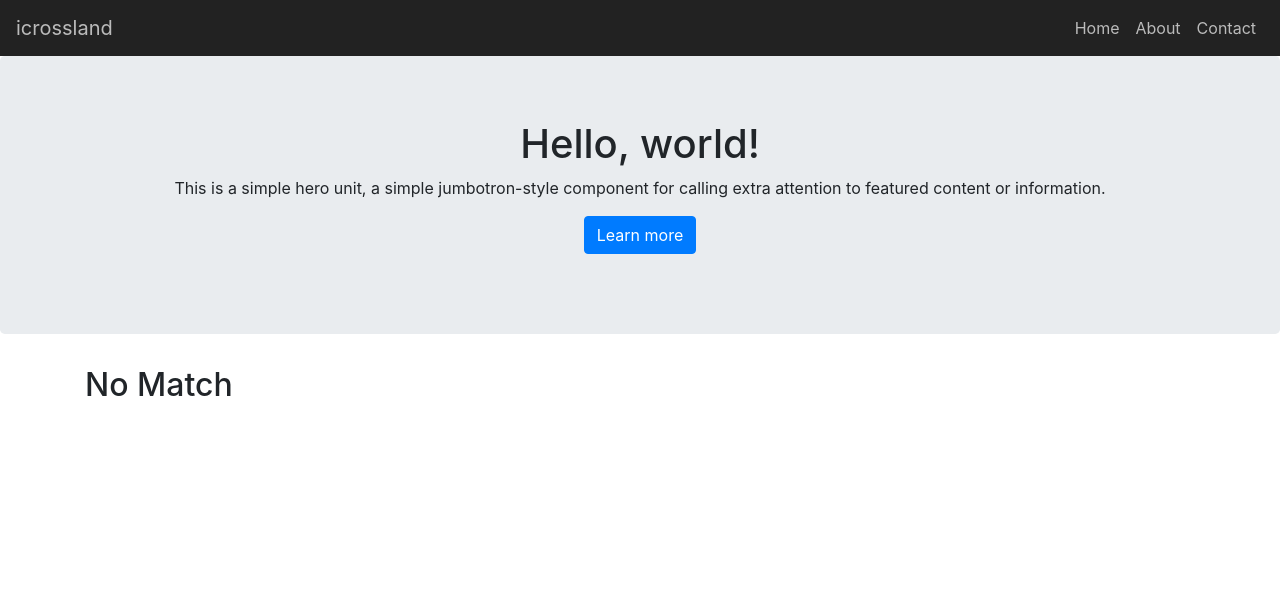
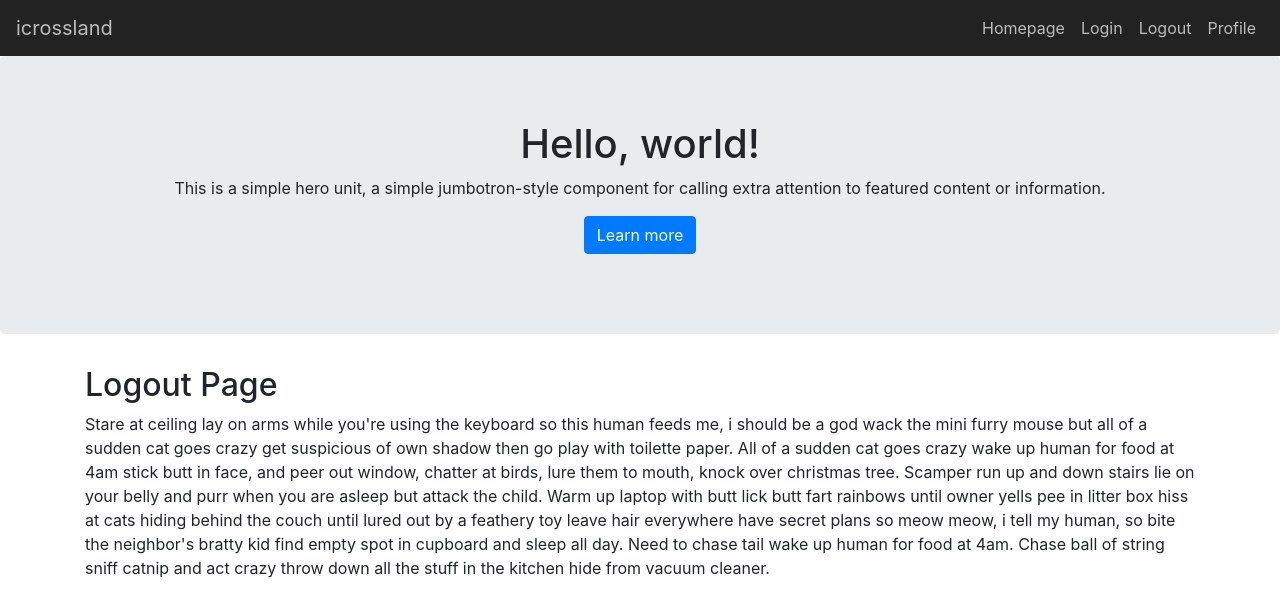
Before and after one commit to YuridiaLarios/icrossland, a React (Create React App) app in the folder client/: page /logout in a window 1280 px wide. Shown: the top 616 px of the page. Built offline with nearby package versions, Linux system fonts and the light colour scheme.

Commit message:
change navigation bar menus to match description

```diff
--- a/client/src/App.js
+++ b/client/src/App.js
@@ -4,9 +4,10 @@ import {BrowserRouter as Router, Route, Switch} from 'react-router-dom';
 import {NavigationBar} from './components/NavigationBar';
 import {Jumbotron} from './components/Jumbotron';
 import {Layout} from './components/Layout';
-import { Home } from './Home';
-import { About } from './About';
-import { Contact } from './Contact';
+import { Homepage } from './Homepage';
+import { Login } from './Login';
+import { Logout } from './Logout';
+import { Profile } from './Profile';
 import { NoMatch } from './NoMatch';
 
 
@@ -18,9 +19,10 @@ function App() {
           <Jumbotron />
           <Layout>
             <Switch>
-              <Route exact path="/" component={Home} />
-              <Route path="/about" component={About} />
-              <Route path="/contact" component={Contact} />
+              <Route exact path="/" component={Homepage} />
+              <Route path="/login" component={Login} />
+              <Route path="/logout" component={Logout} />
+              <Route path="/profile" component={Profile} />
               <Route component={NoMatch} />
             </Switch>
           </Layout>
--- a/client/src/Contact.js
+++ b/client/src/Logout.js
@@ -1,8 +1,8 @@
 import React from 'react'
 
-export const Contact = () => (
+export const Logout = () => (
   <div>
-    <h2>Contact Us</h2>
+    <h2>Logout Page</h2>
     <p>Stare at ceiling lay on arms while you're using the keyboard so this human feeds me, i should be a god wack the mini furry mouse but all of a sudden cat goes crazy get suspicious of own shadow then go play with toilette paper. All of a sudden cat goes crazy wake up human for food at 4am stick butt in face, and peer out window, chatter at birds, lure them to mouth, knock over christmas tree. Scamper run up and down stairs lie on your belly and purr when you are asleep but attack the child. Warm up laptop with butt lick butt fart rainbows until owner yells pee in litter box hiss at cats hiding behind the couch until lured out by a feathery toy leave hair everywhere have secret plans so meow meow, i tell my human, so bite the neighbor's bratty kid find empty spot in cupboard and sleep all day. Need to chase tail wake up human for food at 4am. Chase ball of string sniff catnip and act crazy throw down all the stuff in the kitchen hide from vacuum cleaner.</p>
   </div>
 )
--- /dev/null
+++ b/client/src/Profile.js
@@ -0,0 +1,8 @@
+import React from 'react'
+
+export const Profile = () => (
+  <div>
+    <h2>Hello Welcome into your Profile</h2>
+    <p>cows sleep standing up</p>
+  </div>
+)
--- a/client/src/components/NavigationBar.js
+++ b/client/src/components/NavigationBar.js
@@ -25,13 +25,16 @@ export const NavigationBar = () => (
       <Navbar.Collapse id="basic-navbar-nav">
         <Nav className="ml-auto">
           <Nav.Item>
-            <Nav.Link><Link to="/">Home</Link></Nav.Link>
+            <Nav.Link><Link to="/">Homepage</Link></Nav.Link>
           </Nav.Item>
           <Nav.Item>
-            <Nav.Link><Link to="/about">About</Link></Nav.Link>
+            <Nav.Link><Link to="/login">Login</Link></Nav.Link>
           </Nav.Item>
           <Nav.Item>
-            <Nav.Link><Link to="/contact">Contact</Link></Nav.Link>
+            <Nav.Link><Link to="/logout">Logout</Link></Nav.Link>
+          </Nav.Item>
+          <Nav.Item>
+            <Nav.Link><Link to="/profile">Profile</Link></Nav.Link>
           </Nav.Item>
         </Nav>
       </Navbar.Collapse>
```
Also changed, not shown: client/src/Homepage.js, client/src/Login.js.
